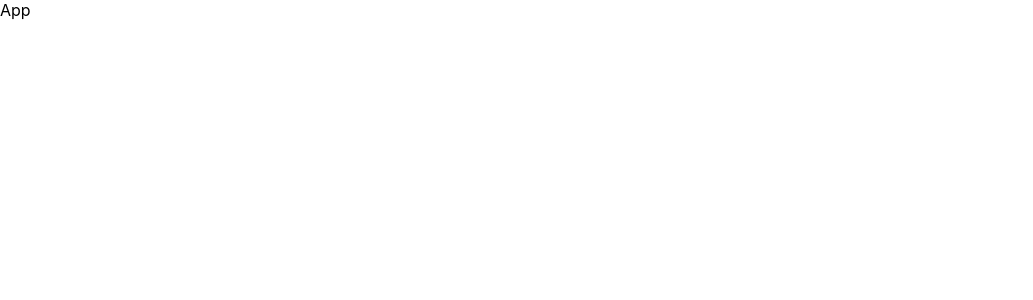
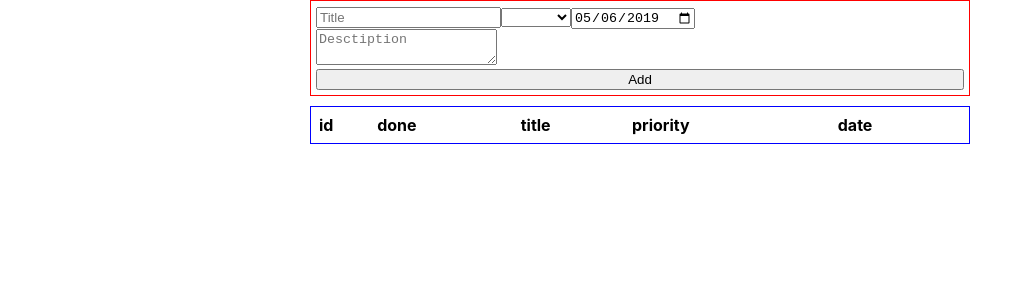
Before and after one commit to StolpnerA/reactjs--minsk-testing-challenge, a React (Create React App) app: page / in a window 1280 px wide. Shown: the top 300 px of the page, without its empty margins (0-1033 px from the left). Built offline with nearby package versions, Linux system fonts and the light colour scheme.

Commit message:
added adding form task to LS and render tasks to table

```diff
--- /dev/null
+++ b/src/App.css
@@ -0,0 +1,4 @@
+.app {
+  max-width: 660px;
+  margin: 0 auto;
+}
--- a/src/App.js
+++ b/src/App.js
@@ -1,11 +1,36 @@
-import React from 'react';
+import React, { Component } from 'react';
+import './App.css'
+import FormAddTask from './components/FormAddTask';
+import TableItems from './components/TableItems';
+import { STORAGE_KEY } from './helpers/constants';
 
-function App() {
-  return (
-    <div className="App">
-      App
-    </div>
-  );
+class App extends Component {
+  constructor() {
+    super();
+    this.state = {
+      items: JSON.parse(localStorage.getItem(STORAGE_KEY)) || [],
+    };
+
+    this.setTask = this.setTask.bind(this);
+  }
+
+  setTask(task) {
+    let { items } = this.state;
+    items.push(task);
+    this.setState({
+      items: items,
+    });
+    localStorage.setItem(STORAGE_KEY, JSON.stringify(items));
+  }
+
+  render() {
+    return (
+      <div className="app">
+        <FormAddTask addTask={ this.setTask } />
+        <TableItems items={ this.state.items }/>
+      </div>
+    );
+  }
 }
 
 export default App;
--- /dev/null
+++ b/src/components/FormAddTask.css
@@ -0,0 +1,11 @@
+.formAddTask {
+  display: flex;
+  flex-direction: column;
+  justify-content: center;
+  border: solid 1px red;
+  padding: 5px;
+}
+
+.formAddTask__mainData {
+  display: flex;
+}
--- /dev/null
+++ b/src/components/FormAddTask.js
@@ -0,0 +1,84 @@
+import React, { Component } from 'react';
+import './FormAddTask.css'
+import { PRIORITY_OPTIONS } from '../helpers/constants.js';
+const initState = {
+  title: '',
+  description: '',
+  date: '2019-05-06',
+  priority: '',
+};
+
+class FormAddTask extends Component {
+  constructor(props) {
+    super(props);
+    this.state = Object.assign({}, initState);
+
+    this.handleChange = this.handleChange.bind(this);
+    this.handleClick = this.handleClick.bind(this);
+  }
+
+  handleChange(e, name) {
+    this.setState({
+      [name]: e.target.value,
+    });
+  }
+
+  handleClick() {
+    this.props.addTask(this.state);
+    this.setState(Object.assign({}, initState));
+  }
+
+  render() {
+    const priorityOptions = PRIORITY_OPTIONS.map(option => {
+      return (
+        <option
+          key={ option }
+          value={ option }>
+          { option }
+        </option>
+      )
+    })
+    return (
+      <div className="formAddTask">
+        <div className="formAddTask__mainData">
+          <div>
+            <input
+              type="text"
+              value={ this.state.title }
+              placeholder="Title"
+              onChange={ (e) => this.handleChange(e, 'title') }
+            />
+          </div>
+          <div>
+            <select
+              value={ this.state.priority }
+              onChange={ (e) => this.handleChange(e, 'priority') }>
+              { priorityOptions }
+            </select>
+          </div>
+          <div>
+            <input
+              type="date"
+              value={ this.state.date }
+              onChange={ (e) => this.handleChange(e, 'date') }
+            />
+          </div>
+        </div>
+        <div>
+          <textarea
+            placeholder="Desctiption"
+            value={ this.state.description }
+            onChange={ (e) => this.handleChange(e, 'description') }
+          />
+        </div>
+        <input
+          type="submit"
+          value="Add"
+          onClick={ this.handleClick }
+        />
+      </div>
+    )
+  }
+}
+
+export default FormAddTask;
--- /dev/null
+++ b/src/components/TableBody.js
@@ -0,0 +1,24 @@
+import React, { Component } from 'react';
+
+class TableBody extends Component {
+  render() {
+    const rows = this.props.items.map((item, index) => {
+      return (
+        <tr key={index}>
+          <td>{ index }</td>
+          <td>done</td>
+          <td>{ item.title }</td>
+          <td>{ item.priority }</td>
+          <td>{ item.date }</td>
+        </tr>
+      );
+    })
+    return (
+      <tbody>
+        { rows }
+      </tbody>
+    )
+  }
+}
+
+export default TableBody;
--- /dev/null
+++ b/src/components/TableHead.css
@@ -0,0 +1,3 @@
+.tableHead {
+  text-align: left;
+}
--- /dev/null
+++ b/src/components/TableHead.js
@@ -0,0 +1,23 @@
+import React, { Component } from 'react';
+import'./TableHead.css';
+import { COLUMNS } from '../helpers/constants';
+
+class TableHead extends Component {
+  render() {
+    const columns = COLUMNS.map(col => {
+      return (
+        <th key={ col }>{ col }</th>
+      )
+    })
+
+    return (
+      <thead className="tableHead">
+        <tr>
+          { columns }
+        </tr>
+      </thead>
+    )
+  }
+}
+
+export default TableHead;
--- /dev/null
+++ b/src/components/TableItems.css
@@ -0,0 +1,6 @@
+.tableItems {
+  margin-top: 10px;
+  padding: 5px;
+  width: 100%;
+  border: solid 1px blue;
+}
--- /dev/null
+++ b/src/components/TableItems.js
@@ -0,0 +1,17 @@
+import React, { Component } from 'react';
+import './TableItems.css'
+import TableHead from './TableHead';
+import TableBody from './TableBody';
+
+class TableItems extends Component {
+  render() {
+    return (
+      <table className="tableItems">
+        <TableHead />
+        <TableBody items={this.props.items} />
+      </table>
+    )
+  }
+}
+
+export default TableItems;
--- /dev/null
+++ b/src/helpers/constants.js
@@ -0,0 +1,16 @@
+const PRIORITY_OPTIONS = [
+  '',
+  'Low',
+  'Medium',
+  'High',
+];
+
+const COLUMNS = ["id", "done", "title", "priority", "date"]
+
+const STORAGE_KEY = 'tasks'
+
+export {
+  PRIORITY_OPTIONS,
+  COLUMNS,
+  STORAGE_KEY,
+};
```
